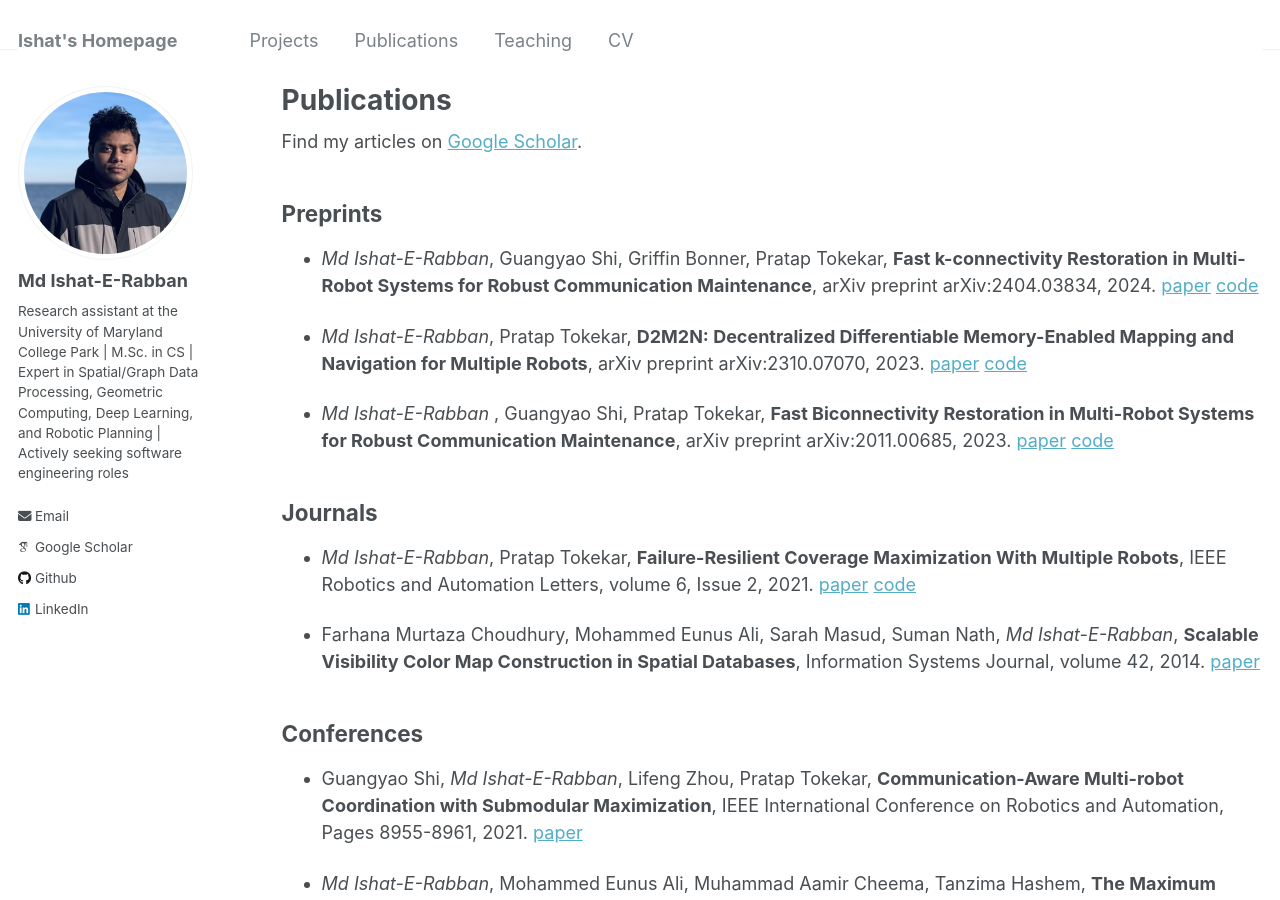
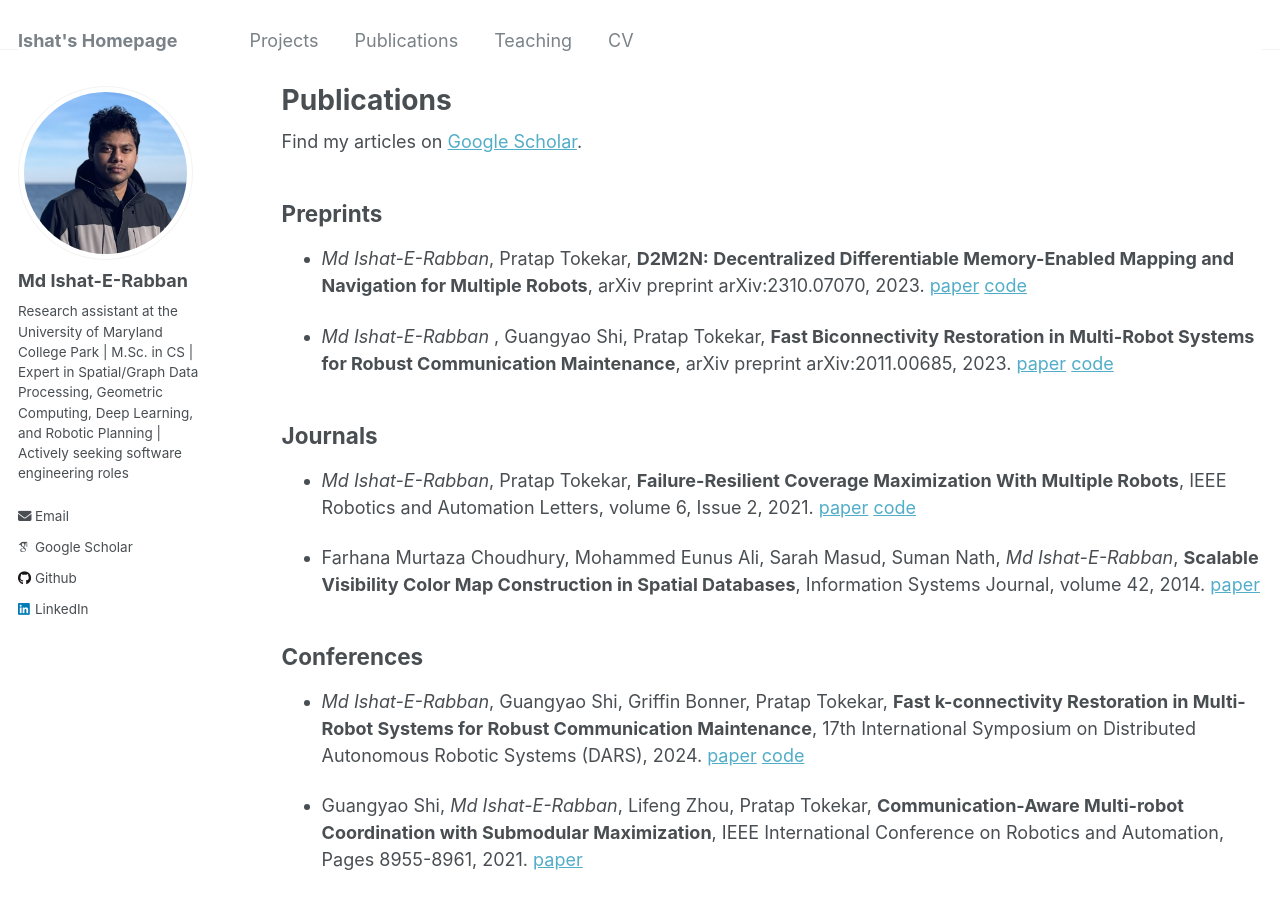
Before and after one commit to ieranik/ieranik.github.io, a Jekyll site: the page built from _pages/publications.md, in a window 1280 px wide and 900 px high. Built offline with Jekyll 4.4.1, drawn with Linux system fonts in a browser that asks for light colours; some web fonts are replaced.

Commit message:
updated publications

```diff
--- a/_pages/publications.md
+++ b/_pages/publications.md
@@ -12,9 +12,6 @@
 
 Preprints
 ----
-- *Md Ishat-E-Rabban*, Guangyao Shi, Griffin Bonner, Pratap Tokekar, **Fast k-connectivity Restoration in Multi-Robot Systems for Robust Communication Maintenance**, arXiv preprint arXiv:2404.03834, 2024.
-[paper](https://ieranik.github.io/files/fcr.pdf)
-[code](https://github.com/ieranik/fbr)
 
 - *Md Ishat-E-Rabban*, Pratap Tokekar, **D2M2N: Decentralized Differentiable Memory-Enabled Mapping and Navigation for Multiple Robots**, arXiv preprint arXiv:2310.07070, 2023.
 [paper](https://ieranik.github.io/files/D2M2N.pdf)
@@ -40,6 +37,10 @@
 Conferences
 ----
 
+- *Md Ishat-E-Rabban*, Guangyao Shi, Griffin Bonner, Pratap Tokekar, **Fast k-connectivity Restoration in Multi-Robot Systems for Robust Communication Maintenance**, 17th International Symposium on Distributed Autonomous Robotic Systems (DARS), 2024.
+[paper](https://ieranik.github.io/files/fcr.pdf)
+[code](https://github.com/ieranik/fbr)
+
 - Guangyao Shi, *Md Ishat-E-Rabban*, Lifeng Zhou, Pratap Tokekar, **Communication-Aware Multi-robot Coordination with Submodular Maximization**, IEEE International Conference on Robotics and Automation, Pages 8955-8961, 2021.
 [paper](https://ieranik.github.io/files/csm.pdf)
 
```
